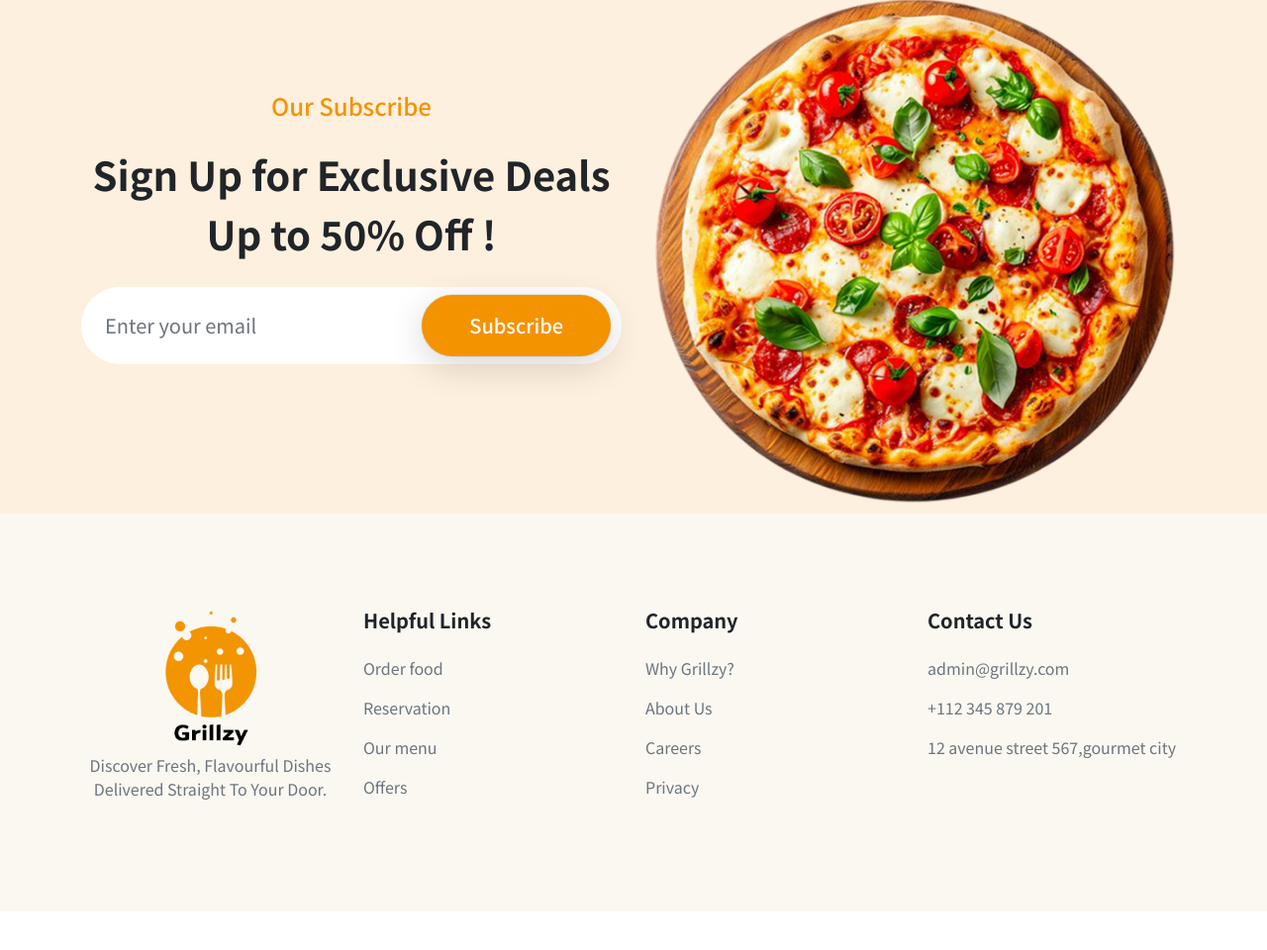
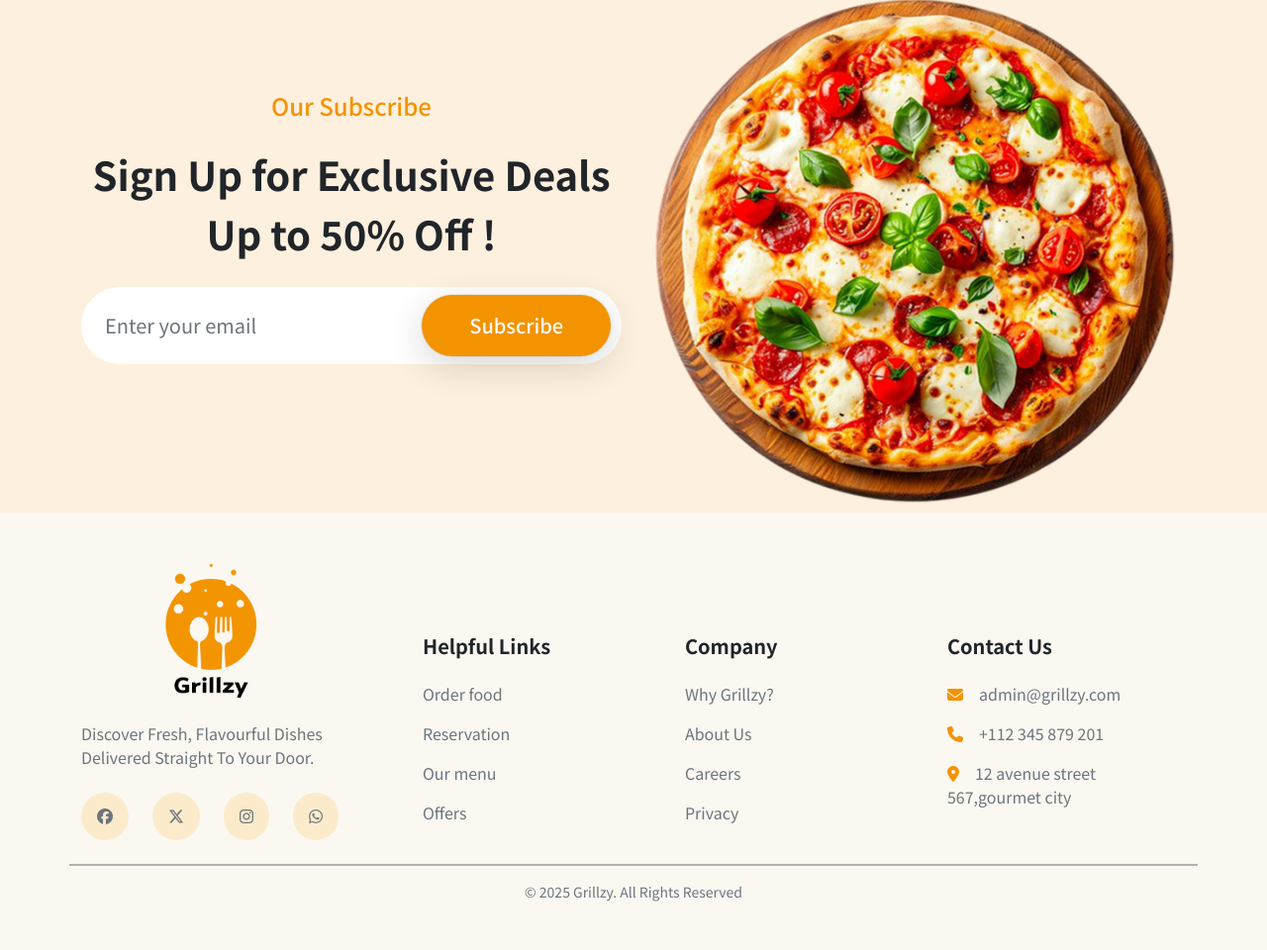
Before and after one commit to nithish2605/grillzy, a plain HTML site: page index.html in a window 1280 px wide. Shown: the part 4296-5256 px from the top of the page at 99% size. Before the commit the page ends 5217 px from the top, so only its background shows below. Drawn offline with nearby package versions, Linux system fonts and the light colour scheme.

Commit message:
footer section completed

```diff
--- a/index.html
+++ b/index.html
@@ -445,41 +445,54 @@
 
     <!--footer section starts here -->
 <section class="bg-primary py-5">
-        <div class="container py-5">
-            <div class="row">
-                <div class="col-3 text-center">
-                    <img src="img/grillzy-logo.png" class="img-fluid" style="width: 100px;" alt="grillzy-logo">
-                    <p class="text-muted"> Discover Fresh, Flavourful Dishes Delivered Straight To Your Door.</p>
+    <div class="container-lg pb-4" style="border-bottom: solid 2px rgb(181, 176, 176);">
+        <div class="row align-items-lg-end">
+            <div class="col-12 col-lg-3 mb-4 mb-lg-0 text-center">
+                <img src="img/grillzy-logo.png" class="img-fluid mb-3" style="width: 100px;" alt="grillzy-logo">
+                <p class="text-muted text-start">Discover Fresh, Flavourful Dishes Delivered Straight To Your Door.</p>
+                <div class="d-flex justify-content-center justify-content-lg-start gap-4 mt-4">
+                    <a href="#" class="text-decoration-none text-muted"><i class="fa-brands fa-facebook bg-accent-faded p-3 d-flex justify-content-center rounded-pill"></i></a>
+                    <a href="#" class="text-decoration-none text-muted"><i class="fa-brands fa-x-twitter bg-accent-faded p-3 d-flex justify-content-center rounded-pill"></i></a>
+                    <a href="#" class="text-decoration-none text-muted"><i class="fa-brands fa-instagram bg-accent-faded p-3 d-flex justify-content-center rounded-pill"></i></a>
+                    <a href="#" class="text-decoration-none text-muted"><i class="fa-brands fa-whatsapp bg-accent-faded p-3 d-flex justify-content-center rounded-pill"></i></a>
                 </div>
-                <div class="col-3">
+            </div>
+            <!-- Links -->
+            <div class="col-12 col-lg-9">
+                <div class="row gy-4 ms-lg-5">
+                    <div class="col-12 col-md-4">
                         <h5 class="mb-4 fw-bold">Helpful Links</h5>
                         <ul class="list-unstyled d-flex flex-column gap-3">
-                        <li class="text-muted">Order food</li>
-                        <li class="text-muted">Reservation</li>
-                        <li class="text-muted">Our menu</li>
-                        <li class="text-muted">Offers</li>
+                            <a href="#" class="text-decoration-none"><li class="text-muted">Order food</li></a>
+                            <a href="#" class="text-decoration-none"><li class="text-muted">Reservation</li></a>
+                            <a href="#" class="text-decoration-none"><li class="text-muted">Our menu</li></a>
+                            <a href="#" class="text-decoration-none"><li class="text-muted">Offers</li></a>
                         </ul>
                     </div>
-                <div class="col-3">
+                    <div class="col-12 col-md-4">
                         <h5 class="mb-4 fw-bold">Company</h5>
                         <ul class="list-unstyled d-flex flex-column gap-3">
-                        <li class="text-muted">Why Grillzy?</li>
-                        <li class="text-muted">About Us</li>
-                        <li class="text-muted">Careers</li>
-                        <li class="text-muted">Privacy</li>
+                            <a href="#" class="text-decoration-none"><li class="text-muted">Why Grillzy?</li></a>
+                            <a href="#" class="text-decoration-none"><li class="text-muted">About Us</li></a>
+                            <a href="#" class="text-decoration-none"><li class="text-muted">Careers</li></a>
+                            <a href="#" class="text-decoration-none"><li class="text-muted">Privacy</li></a>
                         </ul>
                     </div>
-                <div class="col-3">
+                    <div class="col-12 col-md-4">
                         <h5 class="mb-4 fw-bold">Contact Us</h5>
-                    <ul class="list-unstyled d-flex flex-column gap-3 ">
-                        <li class="text-muted">admin@grillzy.com</li>
-                        <li class="text-muted">+112 345 879 201</li>
-                        <li class="text-muted">12 avenue street 567,gourmet city</li>
+                        <ul class="list-unstyled d-flex flex-column gap-3">
+                            <a href="#" class="text-decoration-none"><li class="text-muted"><i class="fa-solid fa-envelope me-3" style="color:#F49300;"></i>admin@grillzy.com</li></a>
+                            <a href="#" class="text-decoration-none"><li class="text-muted"><i class="fa-solid fa-phone me-3" style="color:#F49300;"></i>+112 345 879 201</li></a>
+                            <a href="#" class="text-decoration-none"><li class="text-muted"><i class="fa-solid fa-location-dot me-3" style="color:#F49300;"></i>12 avenue street 567,gourmet city</li></a>
                         </ul>
                     </div>
                 </div>
             </div>
+        </div>
+    </div>
+    <small class="d-flex justify-content-center mt-3 text-muted">&copy 2025 Grillzy. All Rights Reserved</small>
 </section>
+<!-- ...existing code... -->
     <!--footer section ends here -->
 
     <!--bootstrap js linking here -->
```
Lines whose indentation alone changed are shown as unchanged.
